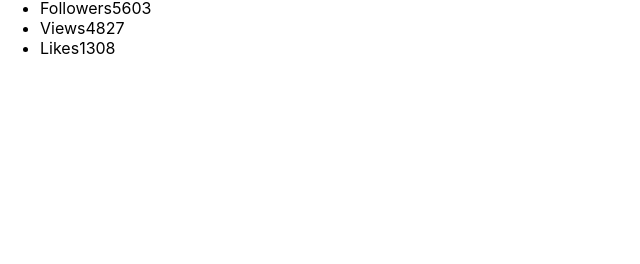
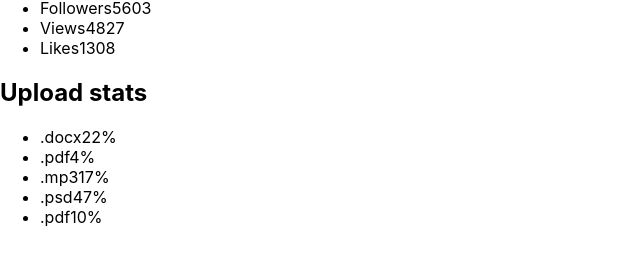
Before and after one commit to ihorshark/goit-react-hw-01-components, a React (Create React App) app: page / in a window 1280 px wide. Shown: the part 430-694 px from the top of the page, without its empty margins (0-640 px from the left). Built offline with nearby package versions, Linux system fonts and the light colour scheme.

Commit message:
Task 2 demo

```diff
--- a/src/components/App.jsx
+++ b/src/components/App.jsx
@@ -1,8 +1,11 @@
 import Profile from './Profile/Profile';
 import user from './Profile/user.json';
+import data from './Statistics/data.json';
+import StatisticsList from './Statistics/StatisticsList';
 
 export const App = () => {
   return (
+    <div>
       <Profile
         username={user.username}
         tag={user.tag}
@@ -10,6 +13,8 @@ export const App = () => {
         avatar={user.avatar}
         stats={user.stats}
       />
+      <StatisticsList title="Upload stats" stats={data} />
+    </div>
   );
 };
 
--- a/src/components/Statistics/Statistics.js
+++ b/src/components/Statistics/Statistics.js
@@ -0,0 +1,8 @@
+export default function Statistics({ label, percentage }) {
+  return (
+    <div>
+      <span class="label">{label}</span>
+      <span class="percentage">{percentage}%</span>
+    </div>
+  );
+}
--- /dev/null
+++ b/src/components/Statistics/StatisticsList.js
@@ -0,0 +1,17 @@
+import Statistics from './Statistics';
+
+export default function StatisticsList({ title, stats }) {
+  return (
+    <section class="statistics">
+      <h2 class="title">{title}</h2>
+
+      <ul class="stat-list">
+        {stats.map(stat => (
+          <li>
+            <Statistics label={stat.label} percentage={stat.percentage} />
+          </li>
+        ))}
+      </ul>
+    </section>
+  );
+}
--- /dev/null
+++ b/src/components/Statistics/data.json
@@ -0,0 +1,7 @@
+[
+  { "id": "id-1", "label": ".docx", "percentage": 22 },
+  { "id": "id-2", "label": ".pdf", "percentage": 4 },
+  { "id": "id-3", "label": ".mp3", "percentage": 17 },
+  { "id": "id-4", "label": ".psd", "percentage": 47 },
+  { "id": "id-5", "label": ".pdf", "percentage": 10 }
+]
```
Lines whose indentation alone changed are shown as unchanged.
